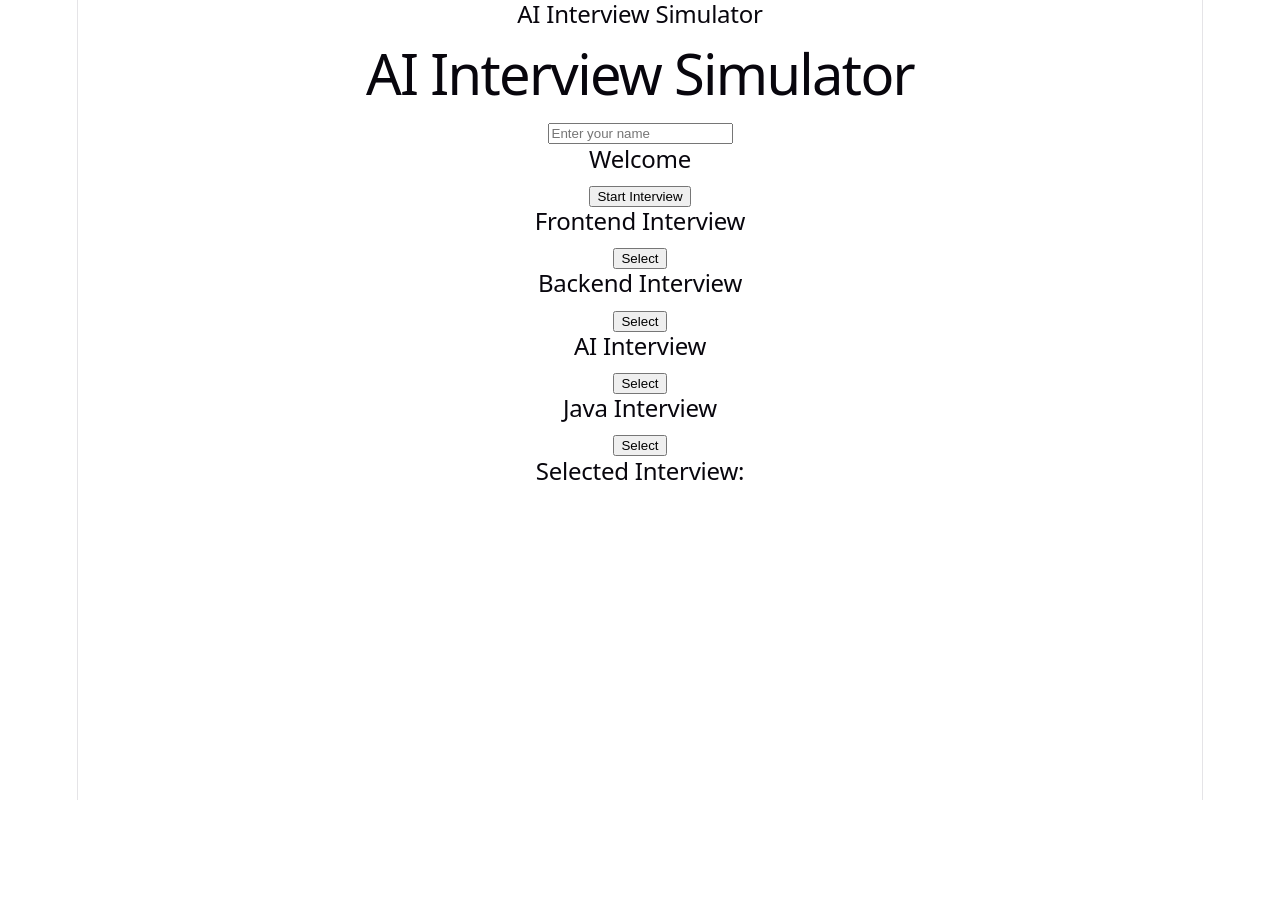
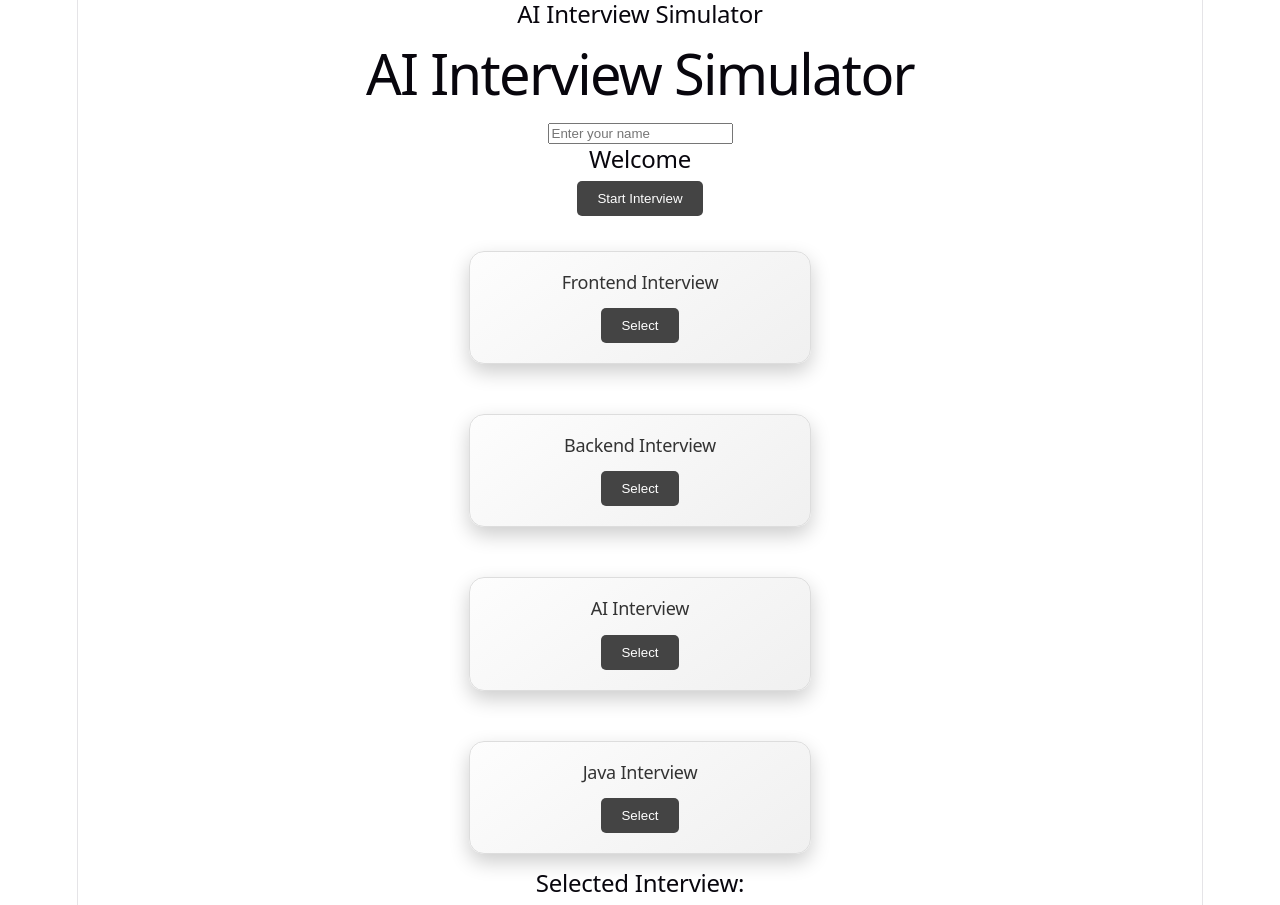
Before and after one commit to rahulyadav7418/AI-Interview-Simulator, a React (Vite) app in the folder vite-project/: page / in a window 1280 px wide. Before the commit the page ends 800 px from the top, so only its background shows below. Built offline with nearby package versions, Linux system fonts and the light colour scheme.

Commit message:
Added styling for interview card and button

```diff
--- a/vite-project/src/App.css
+++ b/vite-project/src/App.css
@@ -1,184 +1,50 @@
-.counter {
-  font-size: 16px;
-  padding: 5px 10px;
-  border-radius: 5px;
-  color: var(--accent);
-  background: var(--accent-bg);
-  border: 2px solid transparent;
-  transition: border-color 0.3s;
-  margin-bottom: 24px;
-
-  &:hover {
-    border-color: var(--accent-border);
-  }
-  &:focus-visible {
-    outline: 2px solid var(--accent);
-    outline-offset: 2px;
-  }
+.card-container {
+  display: flex;
+  flex-direction: column;
+  align-items: center;
+  gap: 20px;
+  margin-top: 20px;
+  /* padding: 20px; */
+  text-align: center;
 }
 
-.hero {
-  position: relative;
-
-  .base,
-  .framework,
-  .vite {
-    inset-inline: 0;
-    margin: 0 auto;
-  }
-
-  .base {
-    width: 170px;
-    position: relative;
-    z-index: 0;
-  }
-
-  .framework,
-  .vite {
-    position: absolute;
-  }
-
-  .framework {
-    z-index: 1;
-    top: 34px;
-    height: 28px;
-    transform: perspective(2000px) rotateZ(300deg) rotateX(44deg) rotateY(39deg)
-      scale(1.4);
-  }
-
-  .vite {
-    z-index: 0;
-    top: 107px;
-    height: 26px;
-    width: auto;
-    transform: perspective(2000px) rotateZ(300deg) rotateX(40deg) rotateY(39deg)
-      scale(0.8);
-  }
+.card {
+  border: 1px solid #ddd;
+  border-radius: 15px;
+  padding: 20px;
+  margin: 15px auto;
+  /* for full width on mobile */
+  width: 90%;
+  max-width: 300px;
+  background: linear-gradient(145deg, #fdfdfd, #f0f0f0);
+  box-shadow: 0 8px 20px rgba(0, 0, 0, 0.2);
+  transition: transform 0.3s, box-shadow 0.3s;
+  text-align: center;
+  font-family: 'Arial', sans-serif;
+  cursor: pointer;
 }
 
-#center {
-  display: flex;
-  flex-direction: column;
-  gap: 25px;
-  place-content: center;
-  place-items: center;
-  flex-grow: 1;
-
-  @media (max-width: 1024px) {
-    padding: 32px 20px 24px;
-    gap: 18px;
-  }
+.card:hover {
+  /* transform: translateY(-5px); */
+  box-shadow: 0 8px 20px rgba(0, 0, 0, 0.25);
 }
 
-#next-steps {
-  display: flex;
-  border-top: 1px solid var(--border);
-  text-align: left;
-
-  & > div {
-    flex: 1 1 0;
-    padding: 32px;
-    @media (max-width: 1024px) {
-      padding: 24px 20px;
-    }
-  }
-
-  .icon {
-    margin-bottom: 16px;
-    width: 22px;
-    height: 22px;
-  }
-
-  @media (max-width: 1024px) {
-    flex-direction: column;
-    text-align: center;
-  }
+.card h2 {
+  margin-bottom: 15px;
+  font-size: 18px;
+  color: #333;
 }
 
-#docs {
-  border-right: 1px solid var(--border);
-
-  @media (max-width: 1024px) {
-    border-right: none;
-    border-bottom: 1px solid var(--border);
-  }
+button {
+  padding: 10px 20px;
+  background-color: #444;
+  color: white;
+  border: none;
+  border-radius: 5px;
+  transition: background-color 0.3s;
 }
 
-#next-steps ul {
-  list-style: none;
-  padding: 0;
-  display: flex;
-  gap: 8px;
-  margin: 32px 0 0;
-
-  .logo {
-    height: 18px;
-  }
-
-  a {
-    color: var(--text-h);
-    font-size: 16px;
-    border-radius: 6px;
-    background: var(--social-bg);
-    display: flex;
-    padding: 6px 12px;
-    align-items: center;
-    gap: 8px;
-    text-decoration: none;
-    transition: box-shadow 0.3s;
-
-    &:hover {
-      box-shadow: var(--shadow);
-    }
-    .button-icon {
-      height: 18px;
-      width: 18px;
-    }
-  }
-
-  @media (max-width: 1024px) {
-    margin-top: 20px;
-    flex-wrap: wrap;
-    justify-content: center;
-
-    li {
-      flex: 1 1 calc(50% - 8px);
-    }
-
-    a {
-      width: 100%;
-      justify-content: center;
-      box-sizing: border-box;
-    }
-  }
+button:hover {
+  background-color: #222;
+  cursor: pointer;
 }
-
-#spacer {
-  height: 88px;
-  border-top: 1px solid var(--border);
-  @media (max-width: 1024px) {
-    height: 48px;
-  }
-}
-
-.ticks {
-  position: relative;
-  width: 100%;
-
-  &::before,
-  &::after {
-    content: '';
-    position: absolute;
-    top: -4.5px;
-    border: 5px solid transparent;
-  }
-
-  &::before {
-    left: 0;
-    border-left-color: var(--border);
-  }
-  &::after {
-    right: 0;
-    border-right-color: var(--border);
-  }
-}
--- a/vite-project/src/App.jsx
+++ b/vite-project/src/App.jsx
@@ -2,6 +2,7 @@ import Navbar from "./Navbar";
 import Hero from "./Hero";
 import InterviewCard from "./InterviewCard";
 import { useState } from "react";
+import "./App.css";
 const interviews = ["Frontend Interview", "Backend Interview", "AI Interview", "Java Interview"];
 
 function App() {
--- a/vite-project/src/InterviewCard.jsx
+++ b/vite-project/src/InterviewCard.jsx
@@ -1,11 +1,13 @@
 function InterviewCard({ title, onSelect}) {
     return (
-        <div>
+        <div className="card-container">
+        <div className="card">
             <h2>{ title }</h2>
             <button onClick={() => onSelect(title)}>
                 Select
             </button>
         </div>
+        </div>
     );
 }
 export default InterviewCard;
```
